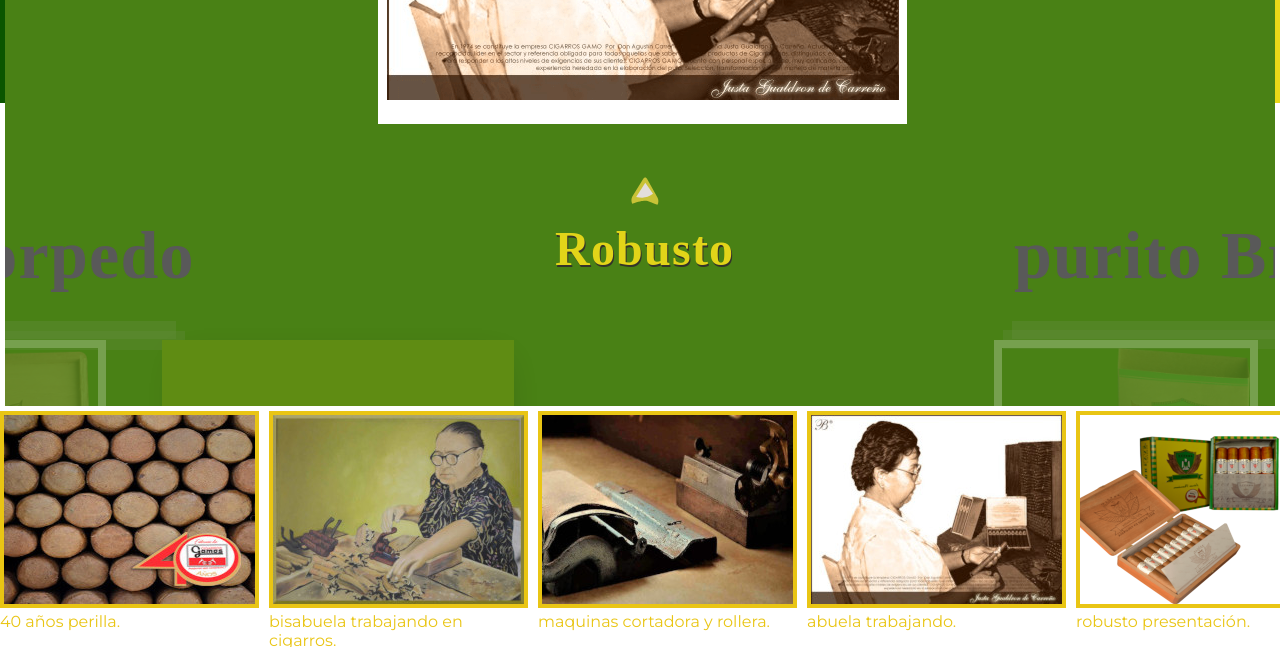
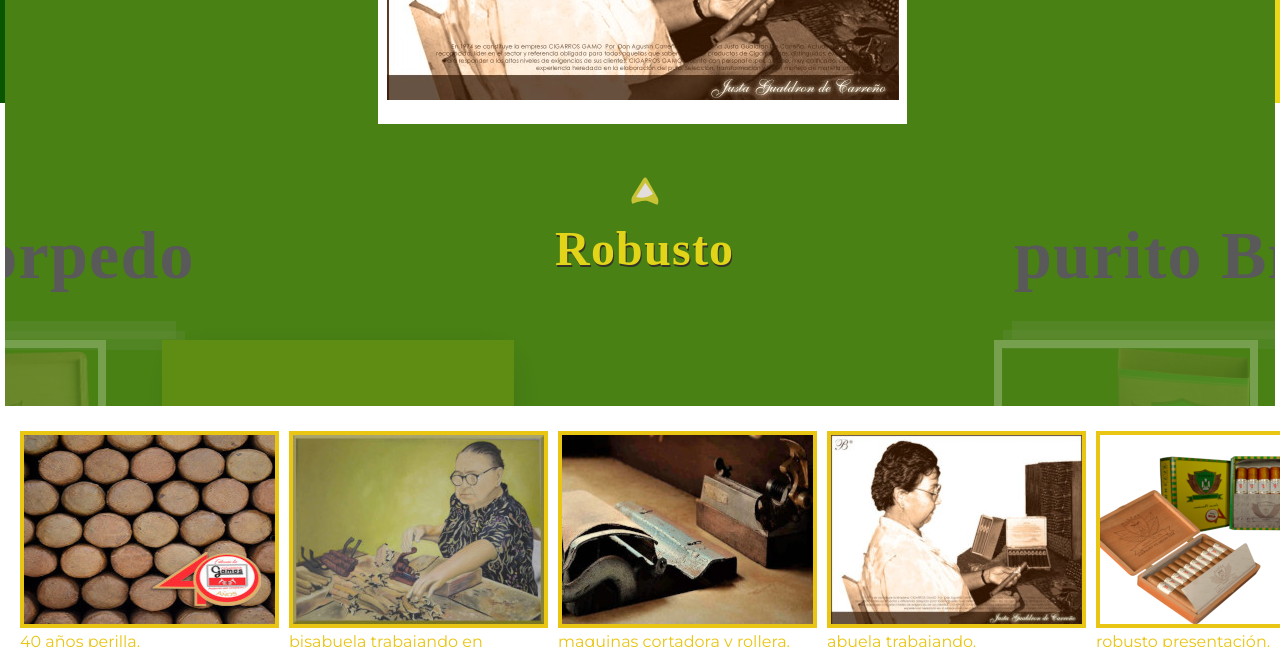
Before and after one commit to VanderDitto/cigarbrevas, a plain HTML site: page index.html in a window 1280 px wide. Shown: the part 697-1344 px from the top of the page. Drawn offline with Linux system fonts and the light colour scheme; a web font is replaced by a local one.

Commit message:
mejor over hidden

```diff
--- a/styles/main.css
+++ b/styles/main.css
@@ -117,9 +117,10 @@ border-image: url("../images/patter.png") 5 0 0 0 repeat repeat;
 
 display:grid;
 grid-auto-flow: column;
-
+padding: 20px;
 gap: 10px;
 overflow-x: auto;
+overflow: hidden;
 overscroll-behavior:contain ;
 }
 .media-element>img{
```
